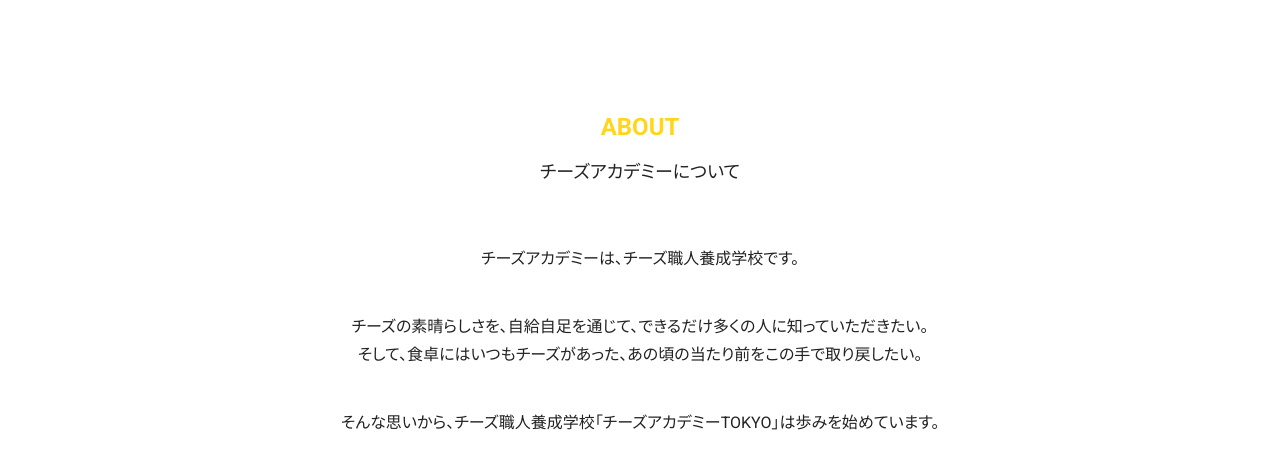
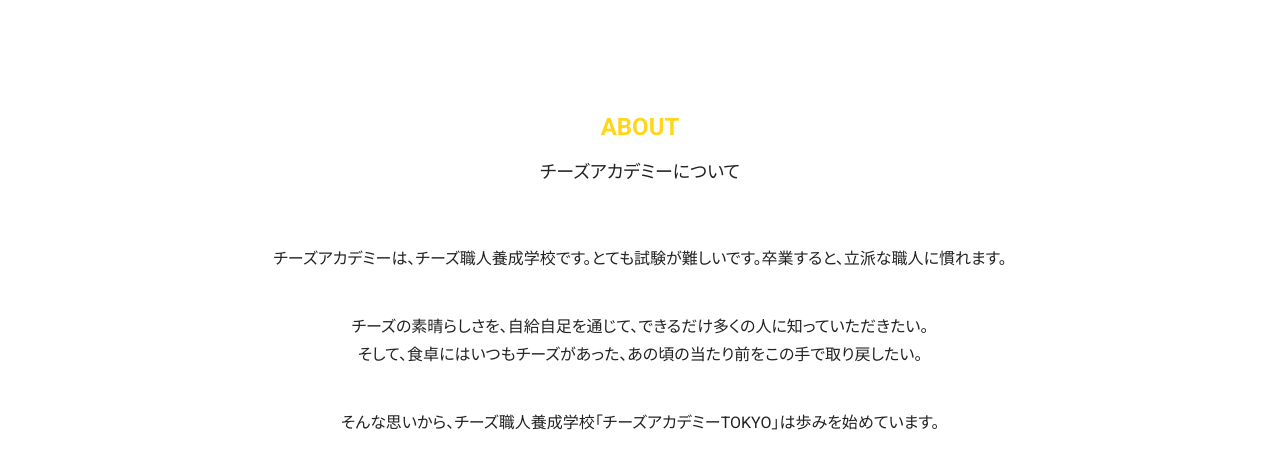
Before and after one commit to kensington29/lab9_20200626, a plain HTML site: page index.html in a window 1280 px wide. Shown: the part 587-1061 px from the top of the page. Drawn offline with nearby package versions, Linux system fonts and the light colour scheme.

Commit message:
説明に学校の凄さを追加した。

```diff
--- a/index.html
+++ b/index.html
@@ -44,7 +44,7 @@
 	<div class="layout-a">
 		<h2 class="title title__yellow">About<span class="title__ja">チーズアカデミーについて</span></h2>
 		<div class="sentence">
-			<p class="paragraph">チーズアカデミーは、チーズ職人養成学校です。</p>
+			<p class="paragraph">チーズアカデミーは、チーズ職人養成学校です。とても試験が難しいです。卒業すると、立派な職人に慣れます。</p>
 			<p class="paragraph">チーズの素晴らしさを、自給自足を通じて、できるだけ多くの人に知っていただきたい。<br>
 		そして、食卓にはいつもチーズがあった、あの頃の当たり前をこの手で取り戻したい。</p>
 			<p class="paragraph">そんな思いから、チーズ職人養成学校「チーズアカデミーTOKYO」は歩みを始めています。</p>
```
